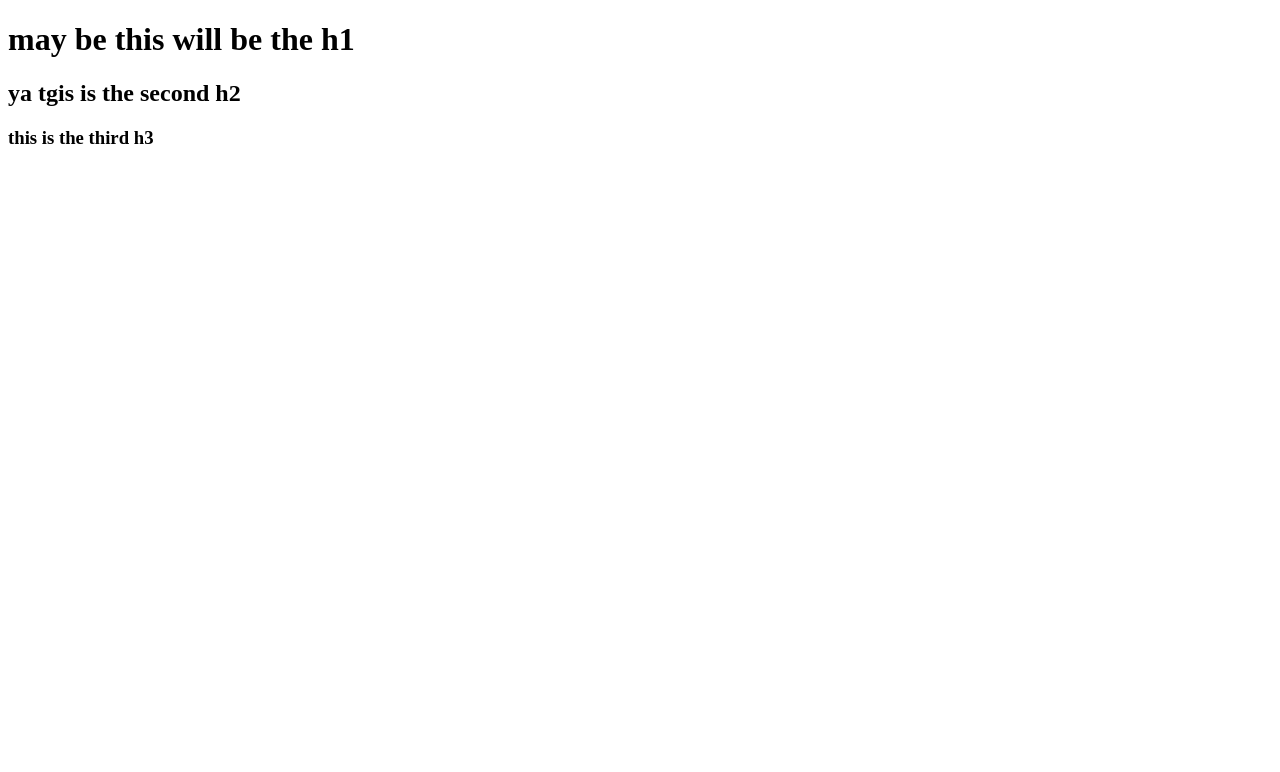
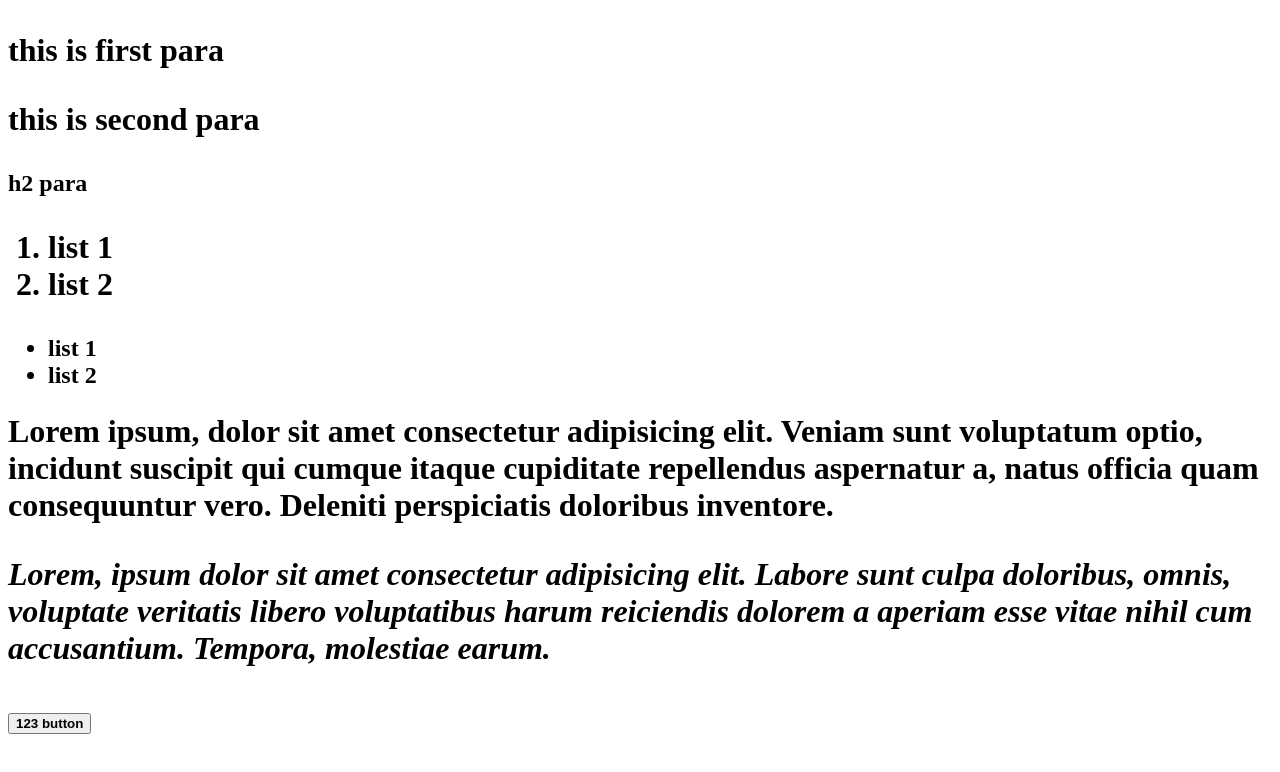
Before and after one commit to k7ler07/git_test, a plain HTML site: page html-boilerplate/letts-go123.html in a window 1280 px wide. Drawn offline with Linux system fonts and the light colour scheme.

Commit message:
index.html

```diff
--- a/html-boilerplate/letts-go123.html
+++ b/html-boilerplate/letts-go123.html
@@ -1,12 +1,111 @@
 <!DOCTYPE html>
 <html lang="en">
+
+<html>
+
 <head>
+    <meta charset="utf-8">
+    <title>
 
-    <title>Document</title>
+        colum
+    </title>
 </head>
+
+
 <body>
-    <h1>may be this will be the h1</h1>
-    <h2>ya tgis is the second h2</h2>
-    <h3>this is the third h3</h3>
+
+    <!-- so we make paragraph first-->
+
+    <h1>
+
+        <p>
+            this is first para
+        </p>
+
+        <p>
+            this is second para
+        </p>
+
+    </h1>
+
+    <h2>
+
+        <p>
+
+            h2 para
+        </p>
+
+
+
+    </h2>
+
+   <h1>
+
+    <ol>
+
+        <li>list 1</li>
+        <li>list 2</li>
+
+
+
+
+    </ol>
+
+
+
+
+   </h1>
+
+
+   <h2>
+
+    <ul>
+
+        <li>list 1</li>
+        <li>list 2</li>
+
+
+    </ul>
+
+
+
+
+   </h2>
+
+
+   <h1>
+
+    <strong>Lorem ipsum, dolor sit amet consectetur adipisicing elit. Veniam sunt voluptatum optio, incidunt suscipit qui cumque itaque cupiditate repellendus aspernatur a, natus officia quam consequuntur vero. Deleniti perspiciatis doloribus inventore.</strong>
+    <p>
+
+
+        <em>
+            Lorem, ipsum dolor sit amet consectetur adipisicing elit. Labore sunt culpa doloribus, omnis, voluptate veritatis libero voluptatibus harum reiciendis dolorem a aperiam esse vitae nihil cum accusantium. Tempora, molestiae earum.
+        </em>
+    </p>
+
+
+
+
+
+
+   </h1>
+
+
+   <h1>
+
+    <button>
+        <strong>123 button</strong>
+    </button>
+
+
+   </h1>
+
+
+
+
 </body>
+
+
+
 </html>
```
Also changed, not shown: html-boilerplate/index.html (+38 -0 lines).
